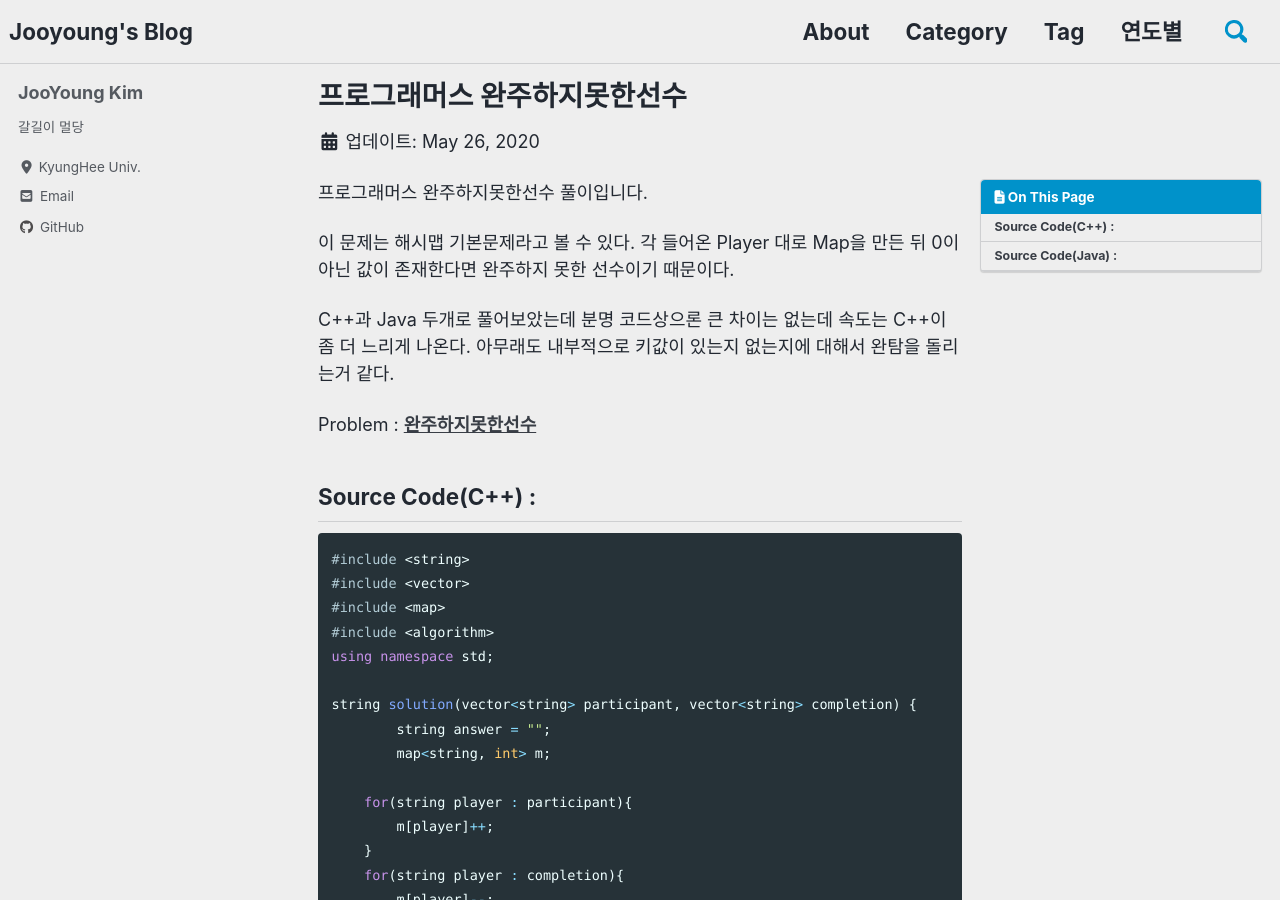
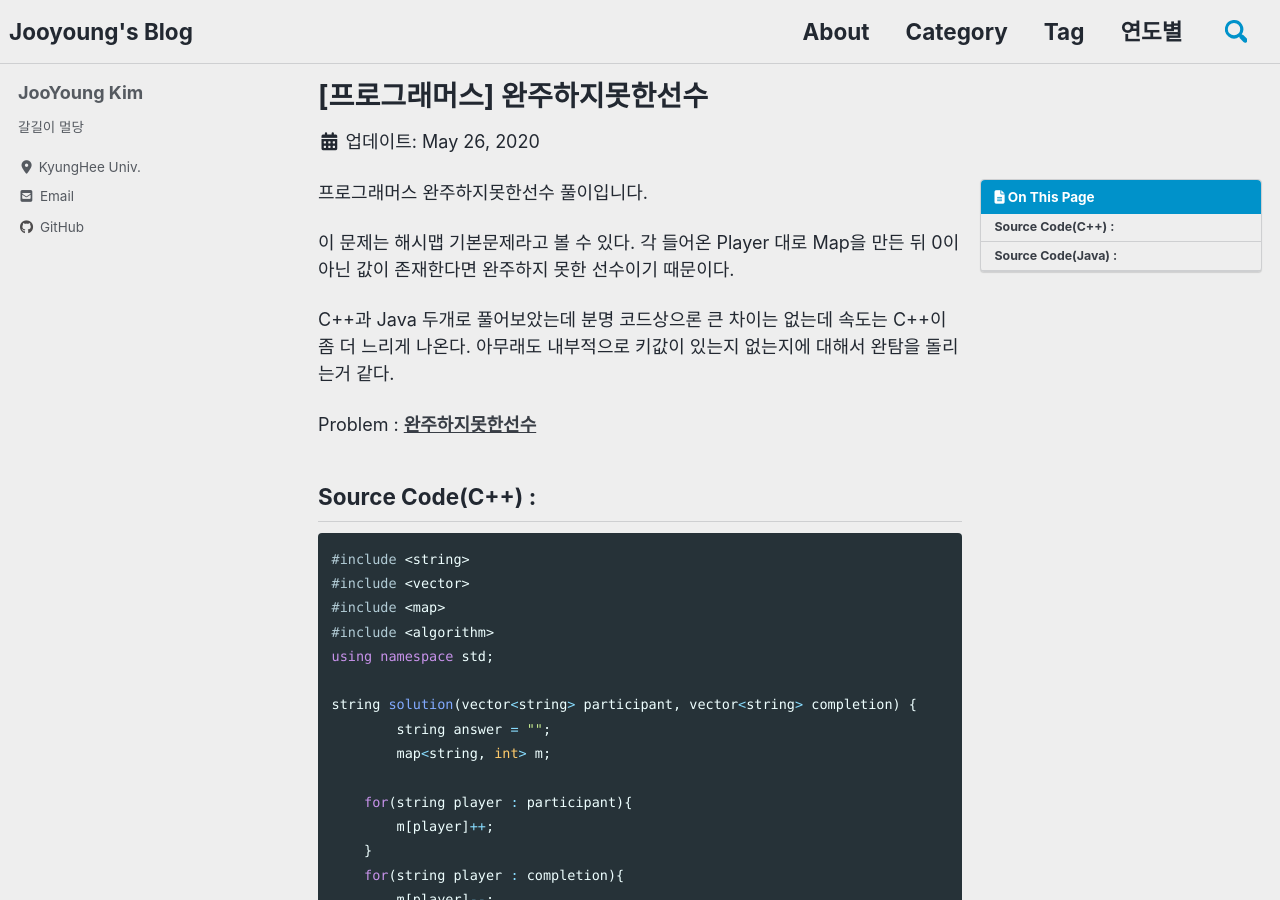
Before and after one commit to JooYoung1121/JooYoung1121.github.io, a Jekyll site: the page built from _posts/2020-05-26-완주하지못한선수.md, in a window 1280 px wide and 900 px high. Built offline with Jekyll 4.4.1, drawn with Linux system fonts in a browser that asks for light colours; cached includes are drawn as plain includes; nearby versions of some CDN libraries; comment, search, counter and statistics services are not loaded.

```diff
--- a/_posts/2020-05-26-완주하지못한선수.md
+++ b/_posts/2020-05-26-완주하지못한선수.md
@@ -1,5 +1,5 @@
 ---
-title: "프로그래머스 완주하지못한선수"
+title: "[프로그래머스] 완주하지못한선수"
 categories:
   - 프로그래머스
 last_modified_at: 2020-04-14T02:54:00+09:00
```
